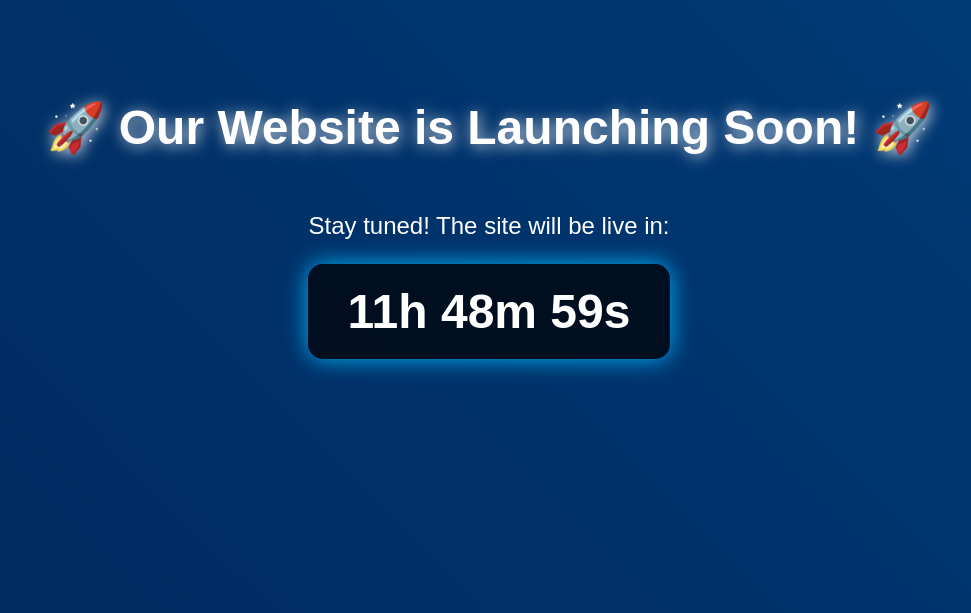
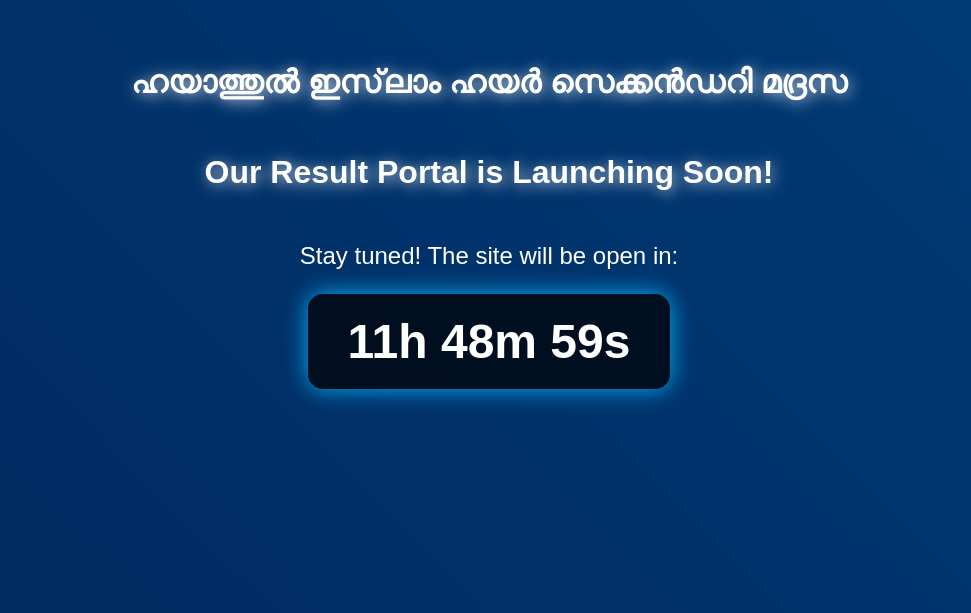
Before and after one commit to nas-44/madrasaresult.hihm, a plain HTML site: page index.html in a window 1280 px wide. Shown: the part 187-800 px from the top of the page, without its empty margins (151-1122 px from the left). Drawn offline with Linux system fonts and the light colour scheme.

Commit message:
Update index.html

```diff
--- a/index.html
+++ b/index.html
@@ -28,8 +28,8 @@
             100% { background-position: 100% 50%; }
         }
 
-        h1 {
-            font-size: 3em;
+        h2 {
+            font-size: 2em;
             text-shadow: 2px 2px 15px rgba(255, 255, 255, 0.8);
             opacity: 0;
             animation: fadeIn 2s forwards;
@@ -74,8 +74,9 @@
 </head>
 <body>
 
-    <h1>🚀 Our Website is Launching Soon! 🚀</h1>
-    <p>Stay tuned! The site will be live in:</p>
+    <h2> ഹയാത്തുൽ ഇസ്‌ലാം ഹയർ സെക്കൻഡറി മദ്രസ </h2>
+    <h2>Our Result Portal is Launching Soon!</h2>
+    <p>Stay tuned! The site will be open in:</p>
     <div id="countdown"></div>
 
     <script>
```
